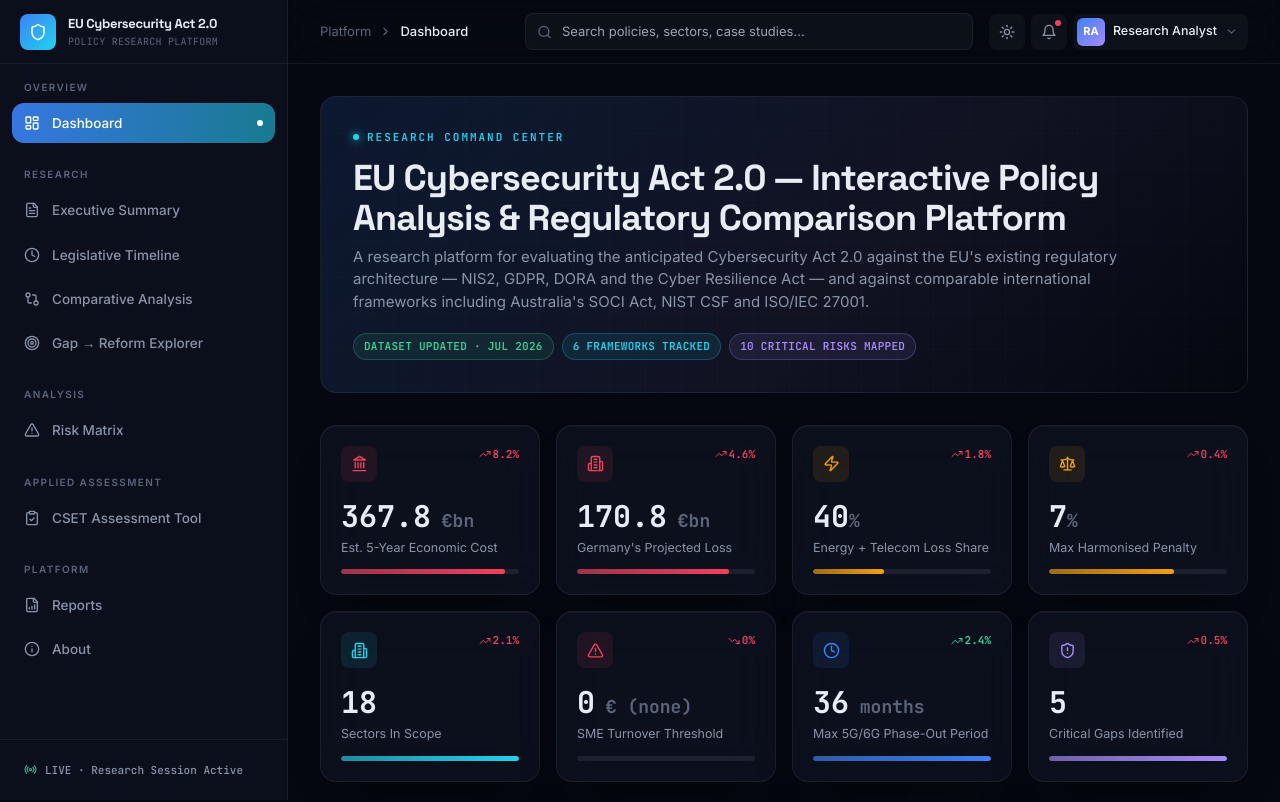
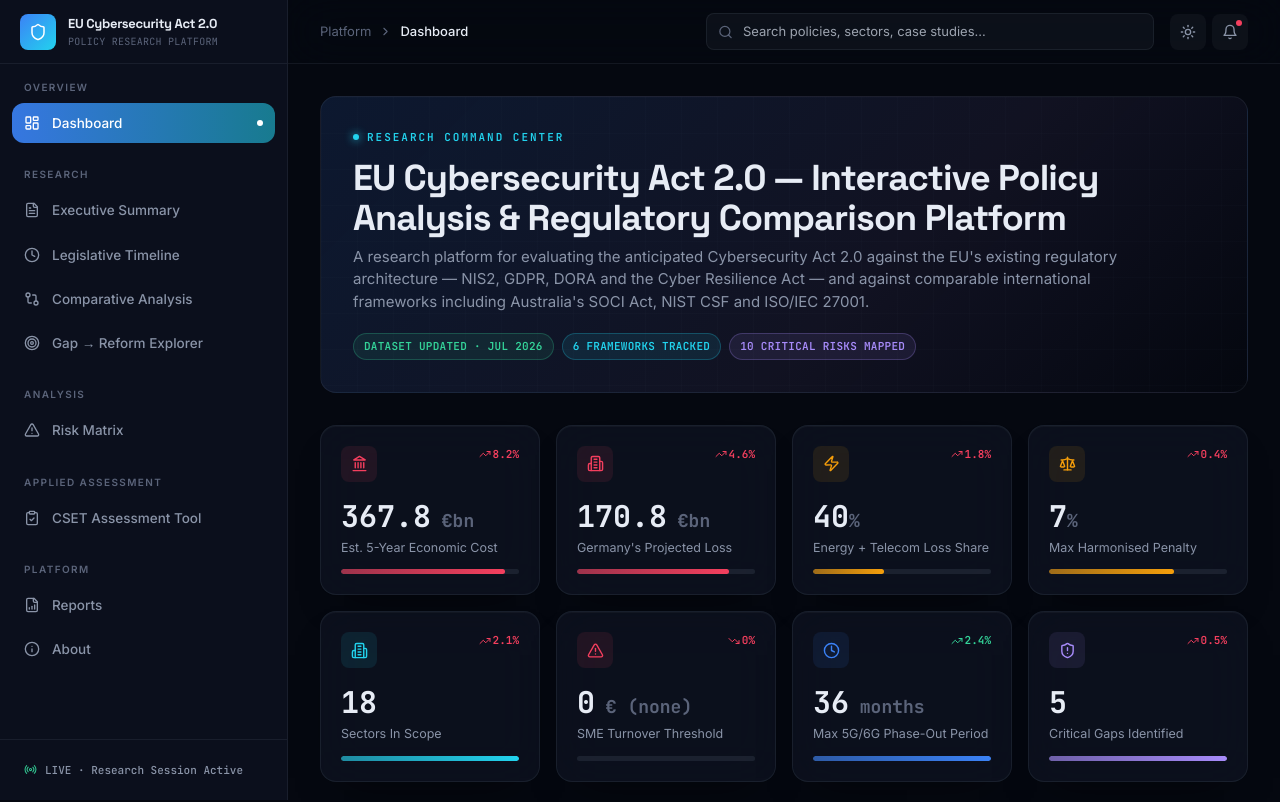
Before and after one commit to Uttam-Nepal/csa2-platform, a React (Vite) app: page / in a window 1280 px wide. Shown: the top 802 px of the page. Built offline with nearby package versions, Linux system fonts and the light colour scheme.

Commit message:
changes made in user part and added button on report for cset asseesment

```diff
--- a/src/App.jsx
+++ b/src/App.jsx
@@ -1066,7 +1066,6 @@ function Topbar({ setOpen, active }) {
   const { theme, toggle } = useContext(ThemeContext);
   const c = T[theme];
   const [notifOpen, setNotifOpen] = useState(false);
-  const [profileOpen, setProfileOpen] = useState(false);
   const currentLabel =
     NAV_FLAT.find((n) => n.id === active)?.label || "Dashboard";
 
@@ -1131,10 +1130,7 @@ function Topbar({ setOpen, active }) {
 
         <div className="relative">
           <button
-            onClick={() => {
-              setNotifOpen((v) => !v);
-              setProfileOpen(false);
-            }}
+            onClick={() => setNotifOpen((v) => !v)}
             className="h-9 w-9 rounded-lg flex items-center justify-center relative transition-colors"
             style={{
               color: c.textMuted,
@@ -1195,83 +1191,6 @@ function Topbar({ setOpen, active }) {
                     </div>
                   </div>
                 </div>
-              ))}
-            </div>
-          )}
-        </div>
-
-        <div className="relative">
-          <button
-            onClick={() => {
-              setProfileOpen((v) => !v);
-              setNotifOpen(false);
-            }}
-            className="h-9 flex items-center gap-2 pl-1 pr-2.5 rounded-lg transition-colors"
-            style={{
-              background:
-                theme === "dark"
-                  ? "rgba(148,163,184,0.06)"
-                  : "rgba(15,23,42,0.04)",
-            }}
-          >
-            <div
-              className="h-7 w-7 rounded-md flex items-center justify-center text-[11px] font-bold text-white"
-              style={{ background: "linear-gradient(135deg,#3B82F6,#A78BFA)" }}
-            >
-              RA
-            </div>
-            <span
-              className="hidden sm:block text-[12.5px] font-medium"
-              style={{ color: c.text }}
-            >
-              Research Analyst
-            </span>
-            <ChevronDown size={13} style={{ color: c.textFaint }} />
-          </button>
-          {profileOpen && (
-            <div
-              className="absolute right-0 mt-2 w-56 rounded-xl overflow-hidden z-50"
-              style={{
-                background: c.panelSolid,
-                border: `1px solid ${c.borderStrong}`,
-                boxShadow: "0 20px 40px -12px rgba(0,0,0,0.5)",
-              }}
-            >
-              <div
-                className="px-4 py-3"
-                style={{ borderBottom: `1px solid ${c.border}` }}
-              >
-                <div
-                  className="text-[13px] font-semibold"
-                  style={{ color: c.text }}
-                >
-                  Research Analyst
-                </div>
-                <div className="text-[11px]" style={{ color: c.textFaint }}>
-                  analyst@research.local
-                </div>
-              </div>
-              {[
-                ["Settings", Settings],
-                ["Saved Views", Layers],
-                ["Bookmarks", BookOpen],
-              ].map(([label, Icon], i) => (
-                <button
-                  key={i}
-                  className="w-full flex items-center gap-2.5 px-4 py-2.5 text-[12.5px] transition-colors"
-                  style={{ color: c.textMuted }}
-                  onMouseEnter={(e) =>
-                    (e.currentTarget.style.background =
-                      theme === "dark"
-                        ? "rgba(148,163,184,0.06)"
-                        : "rgba(15,23,42,0.04)")
-                  }
-                  onMouseLeave={(e) =>
-                    (e.currentTarget.style.background = "transparent")
-                  }
-                >
-                  <Icon size={14} /> {label}
-                </button>
               ))}
             </div>
           )}
@@ -3267,7 +3186,7 @@ function buildRiskMatrixReport() {
 /* ============================================================================
    REPORTS
 ============================================================================ */
-function ReportsPage() {
+function ReportsPage({ setActive }) {
   const { theme } = useContext(ThemeContext);
   const c = T[theme];
   const reports = [
@@ -3366,13 +3285,19 @@ function ReportsPage() {
             CSET Assessment Report
           </h3>
           <p
-            className="text-[12.5px] leading-relaxed"
+            className="text-[12.5px] leading-relaxed mb-3"
             style={{ color: c.textMuted }}
           >
             This one is personalised to your configuration, so it's generated on
-            that page directly. Go to the <strong>CSET Assessment Tool</strong>{" "}
-            page and use its "Download This Assessment" button.
+            that page directly.
           </p>
+          <button
+            onClick={() => setActive("cset-sim")}
+            className="flex items-center gap-1.5 text-[12.5px] font-semibold"
+            style={{ color: ACCENT.emerald }}
+          >
+            <ArrowUpRight size={13} /> Go to CSET Assessment Tool
+          </button>
         </div>
       </Panel>
     </div>
@@ -3451,7 +3376,7 @@ export default function App() {
     recommendations: <RecommendationsPage />,
     "risk-matrix": <RiskMatrixPage />,
     "cset-sim": <CSETSimPage />,
-    reports: <ReportsPage />,
+    reports: <ReportsPage setActive={setActive} />,
     about: <AboutPage />,
   };
 
```
